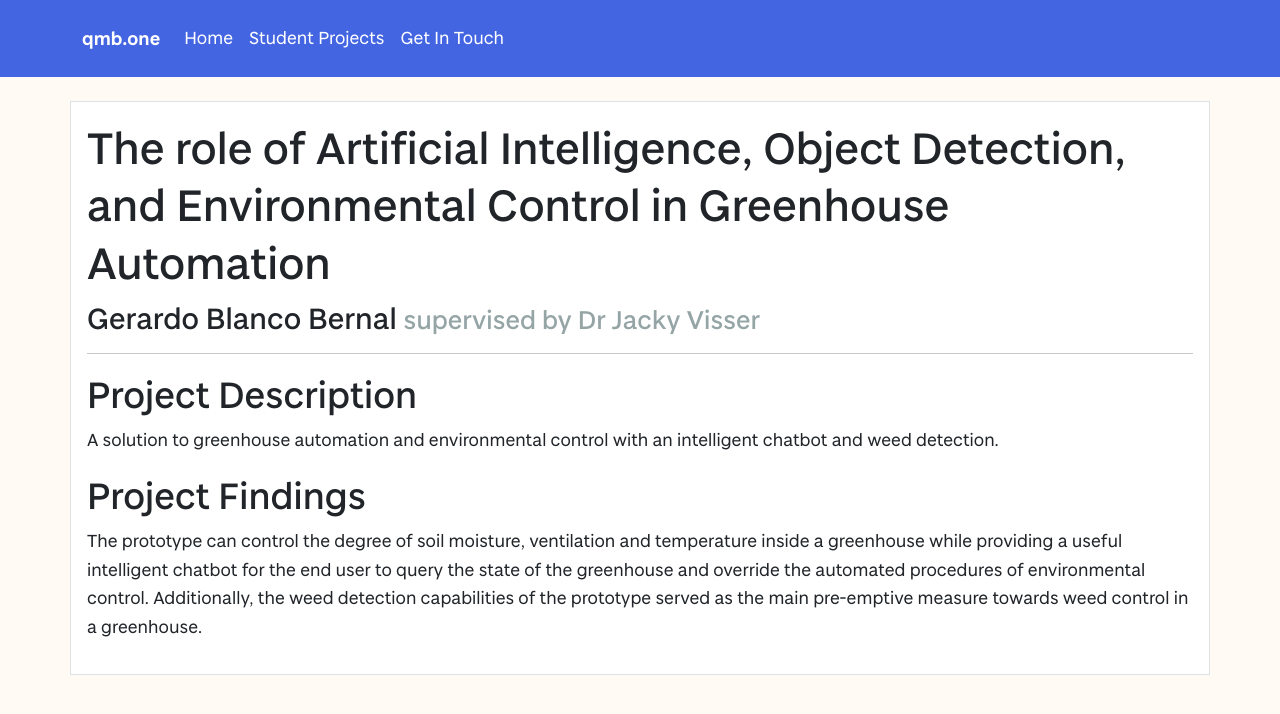
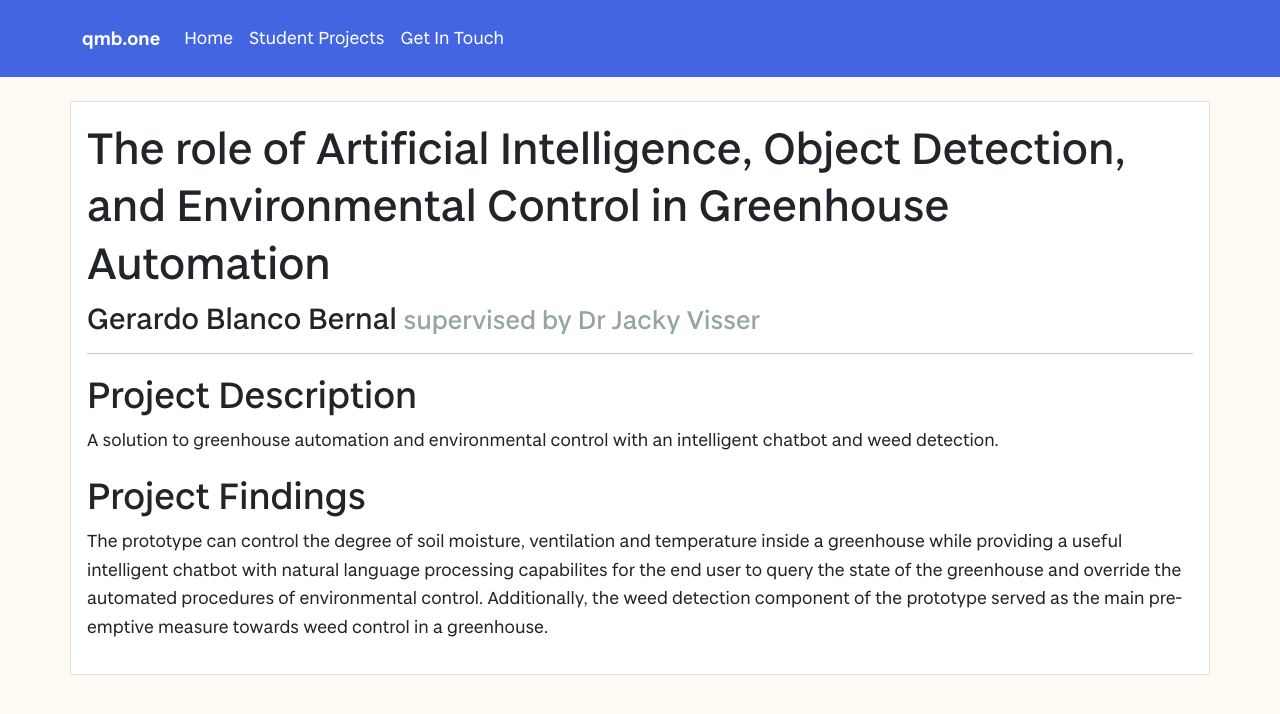
Before and after one commit to vivienprk/degree-show-2022, a Jekyll site: the page built from projects/GerardoBlancoBernal.md, in a window 1280 px wide. Shown: the top 714 px of the page. Built offline with Jekyll 4.4.1, drawn with Linux system fonts in a browser that asks for light colours; our own code applies the rules of GitHub Pages for plain Markdown files.

Commit message:
Update GerardoBlancoBernal.md

```diff
--- a/projects/GerardoBlancoBernal.md
+++ b/projects/GerardoBlancoBernal.md
@@ -11,4 +11,4 @@ projectImage: "greenhouse.jpg"
 A solution to greenhouse automation and environmental control with an intelligent chatbot and weed detection.
 
 ## Project Findings
-The prototype can control the degree of soil moisture, ventilation and temperature inside a greenhouse while providing a useful intelligent chatbot for the end user to query the state of the greenhouse and override the automated procedures of environmental control. Additionally, the weed detection capabilities of the prototype served as the main pre-emptive measure towards weed control in a greenhouse.
+The prototype can control the degree of soil moisture, ventilation and temperature inside a greenhouse while providing a useful intelligent chatbot with natural language processing capabilites for the end user to query the state of the greenhouse and override the automated procedures of environmental control. Additionally, the weed detection component of the prototype served as the main pre-emptive measure towards weed control in a greenhouse.
```
